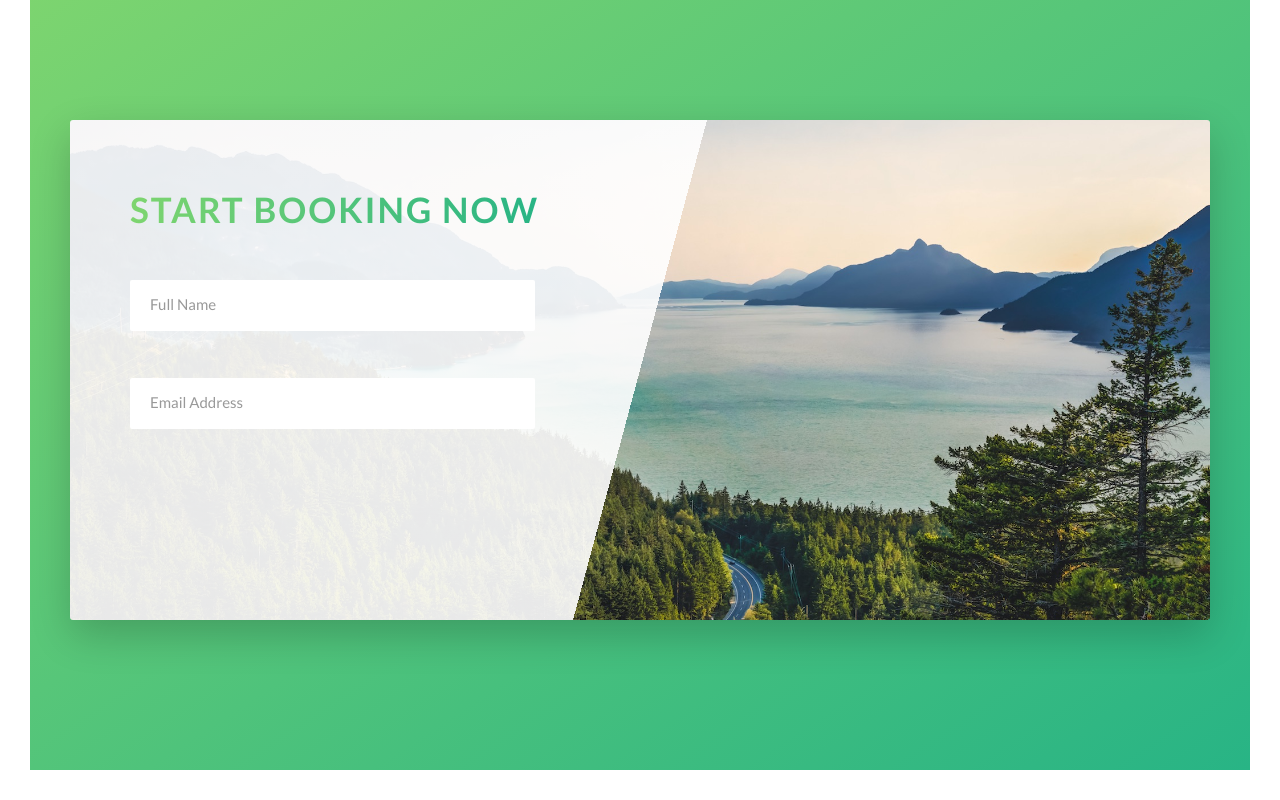
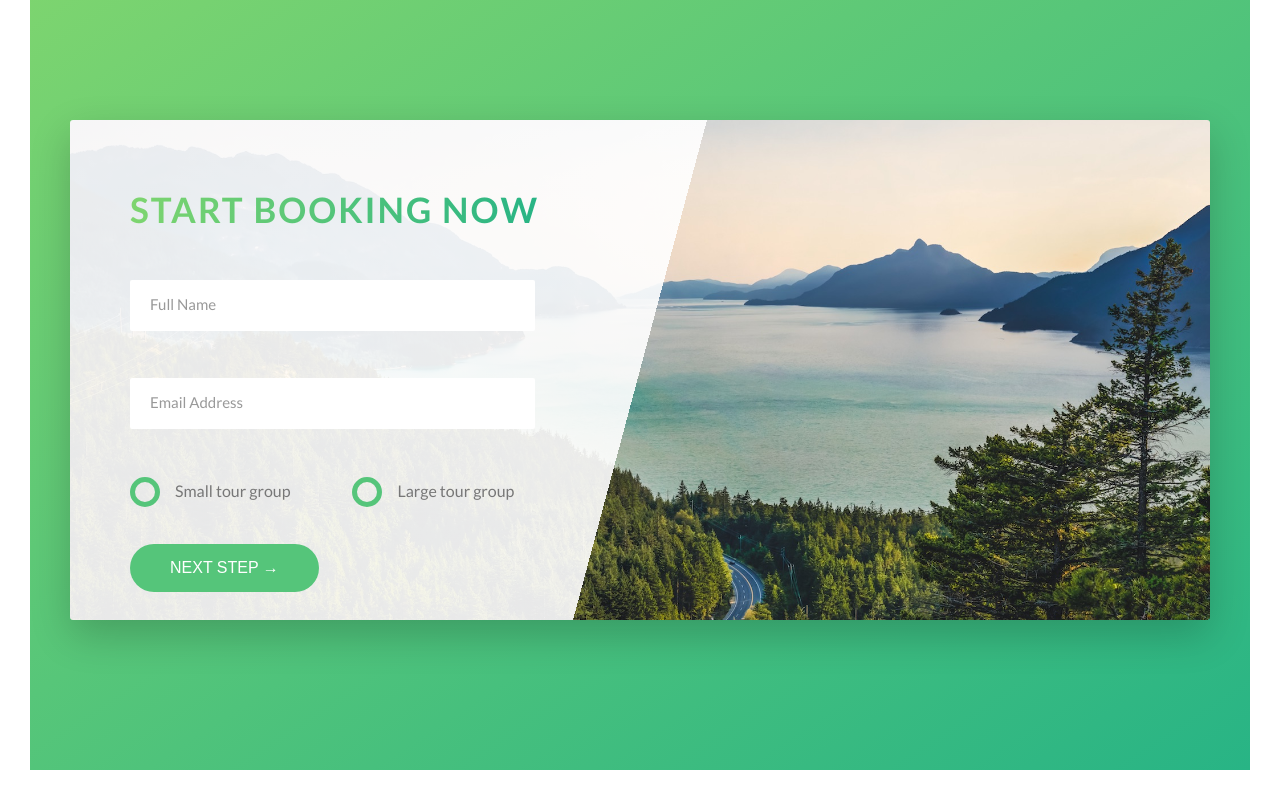
Before and after one commit to Ali-Parandeh/webdev_playground, a website: page natours/index.html in a window 1280 px wide. Shown: the part 4568-5368 px from the top of the page. Drawn offline with Linux system fonts and the light colour scheme.

Commit message:
Add radio and submit buttons to form plus styling

```diff
--- a/natours/index.html
+++ b/natours/index.html
@@ -321,6 +321,33 @@
                                 <label for="email" class="form__label">Email Address</label>
                             </div>
 
+                            <!-- NOTE: name attribute ensures the radio buttons are grouped and one can only be selected. -->
+                            <div class="form__group u-margin-bottom-medium">
+
+                                <div class="form__radio-group">
+                                    <input type="radio" class="form__radio-input" id="small" name="size">
+                                    <label for="small" class="form__radio-label">
+                                        <span class="form__radio-button"></span>
+                                        Small tour group
+                                    </label>
+                                </div>
+
+                                <div class="form__radio-group">
+                                    <input type="radio" class="form__radio-input" id="large" name="size">
+                                    <label for="large" class="form__radio-label">
+                                        <span class="form__radio-button"></span>
+                                        Large tour group
+                                    </label>
+                                </div>
+
+                            </div>
+
+                            <div class="form__group">
+                                <button class="btn btn--green">
+                                    Next step &rarr;
+                                </button>
+                            </div>
+
                         </form>
                     </div>
                 </div>
--- a/natours/sass/base/_utilities.scss
+++ b/natours/sass/base/_utilities.scss
@@ -1,24 +1,24 @@
 // NOTE: Utility class rules can be placed here for re-use anywhere when needed. Their functions are very singular.
 .u-center-text {
-    text-align: center;
+    text-align: center !important;
 }
 
 .u-margin-bottom-big {
-    margin-bottom: 8rem;
+    margin-bottom: 8rem  !important;
 }
 
 .u-margin-bottom-medium {
-    margin-bottom: 4rem;
+    margin-bottom: 4rem  !important;
 }
 
 .u-margin-bottom-small {
-    margin-bottom: 1.5rem;
+    margin-bottom: 1.5rem !important;
 }
 
 .u-margin-top-big {
-    margin-top: 8rem;
+    margin-top: 8rem !important;
 }
 
 .u-margin-top-huge {
-    margin-top: 12rem;
+    margin-top: 12rem !important;
 }
--- a/natours/sass/components/_button.scss
+++ b/natours/sass/components/_button.scss
@@ -1,6 +1,7 @@
 .btn {
 
     /* NOTE: :x is a psuedo class - defines the state of the btn element - here both visited and visited link */
+    &,
     &:link,
     &:visited {
       text-transform: uppercase;
@@ -15,6 +16,8 @@
       /* Position all children in relative to this parent if they have absolute positioning */
       position: relative;
       font-size: $default-font-size;
+      border: none;
+      cursor: pointer;
     }
 
     &:hover {
@@ -29,8 +32,10 @@
       }
     }
 
-    /* NOTE: Clicking a button sets it in the active state */
-    &:active {
+    /* NOTE: Clicking a button sets it in the active & focus states */
+    &:active,
+    &:focus {
+      outline: none;
       transform: translateY(-1px);
       // offset-x | offset-y | blur-radius | color
       box-shadow: 0 0.5rem 1rem rgba($color-black, 0.2);
--- a/natours/sass/components/_form.scss
+++ b/natours/sass/components/_form.scss
@@ -17,6 +17,7 @@
         border-bottom: 3px solid transparent;
         width: 90%;
         display: block;
+        transition: all 0.3s;
 
         &:focus {
             outline: none;
@@ -55,4 +56,56 @@
         transform: translateY(-4rem);
     }
 
+    &__radio-group {
+        width: 49%;
+        display: inline-block;
+    }
+
+    &__radio-input {
+        display: none;
+    }
+
+    &__radio-label {
+        font-size: $default-font-size;
+        cursor: pointer;
+        position: relative;
+        padding-left: 4.5rem;
+    }
+
+    &__radio-button {
+        height: 3rem;
+        width: 3rem;
+        border: 5px solid $color-primary;
+        border-radius: 50%;
+        display: inline-block;
+        // Parent position set to relative
+        position: absolute;
+        left: 0;
+        top: -0.4rem;
+
+
+        &::after {
+            content: "";
+            display: block;
+            height: 1.3rem;
+            width: 1.3rem;
+            border-radius: 50%;
+            // Parent position is set to absolute
+            position: absolute;
+            top: 50%;
+            left: 50%;
+            transform: translate(-50%, -50%);
+            background-color: $color-primary;
+            opacity: 0;
+            -webkit-transition: opacity 0.2s;
+            transition: opacity 0.2s;
+        }
+
+    }
+
+    // As soon as a radio input is checked, select and modify the child of the sibling element
+    &__radio-input:checked ~ &__radio-label &__radio-button::after {
+        opacity: 1;
+    }
+
 }
```
Also changed, not shown: natours/css/style.css.
